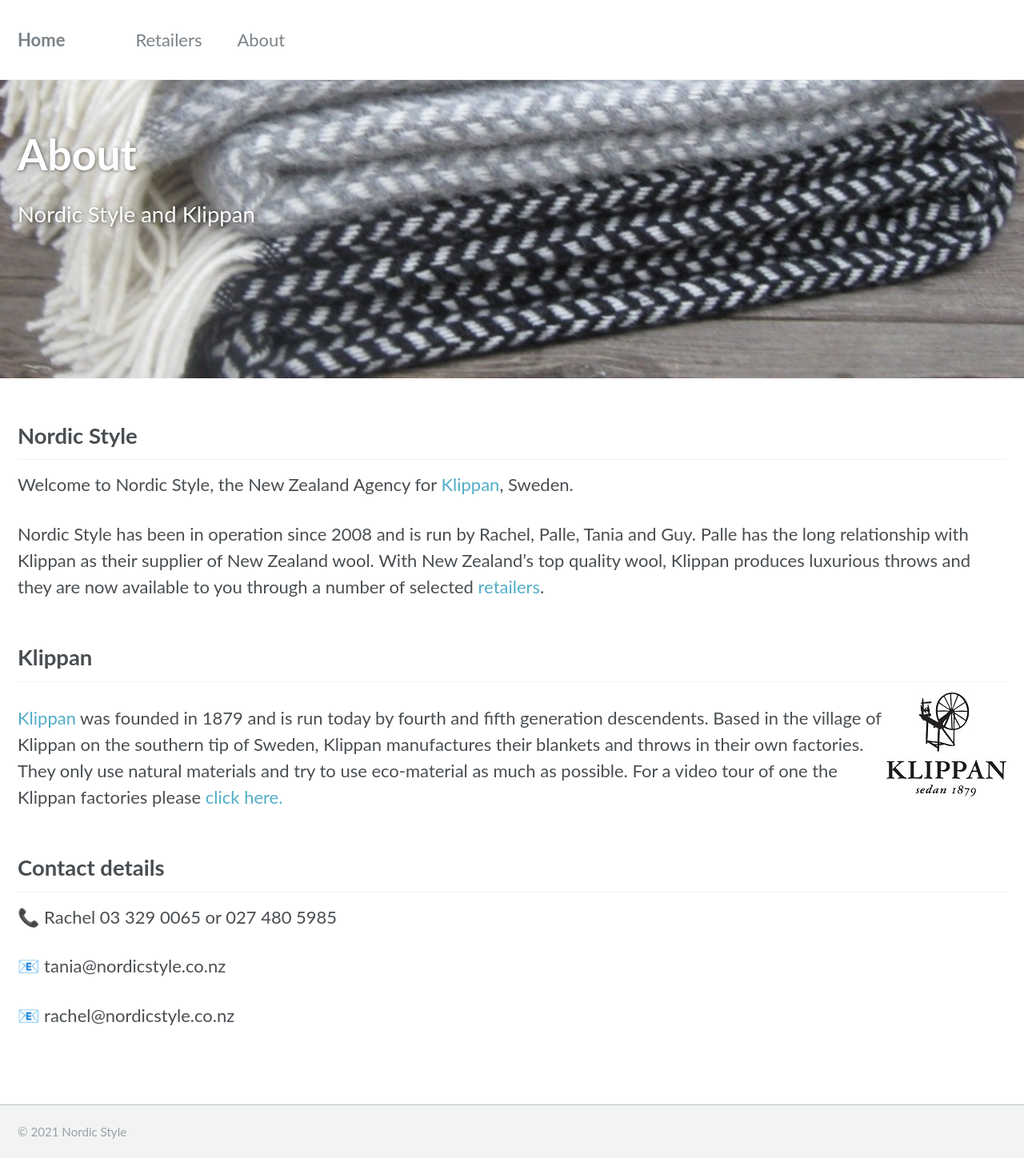
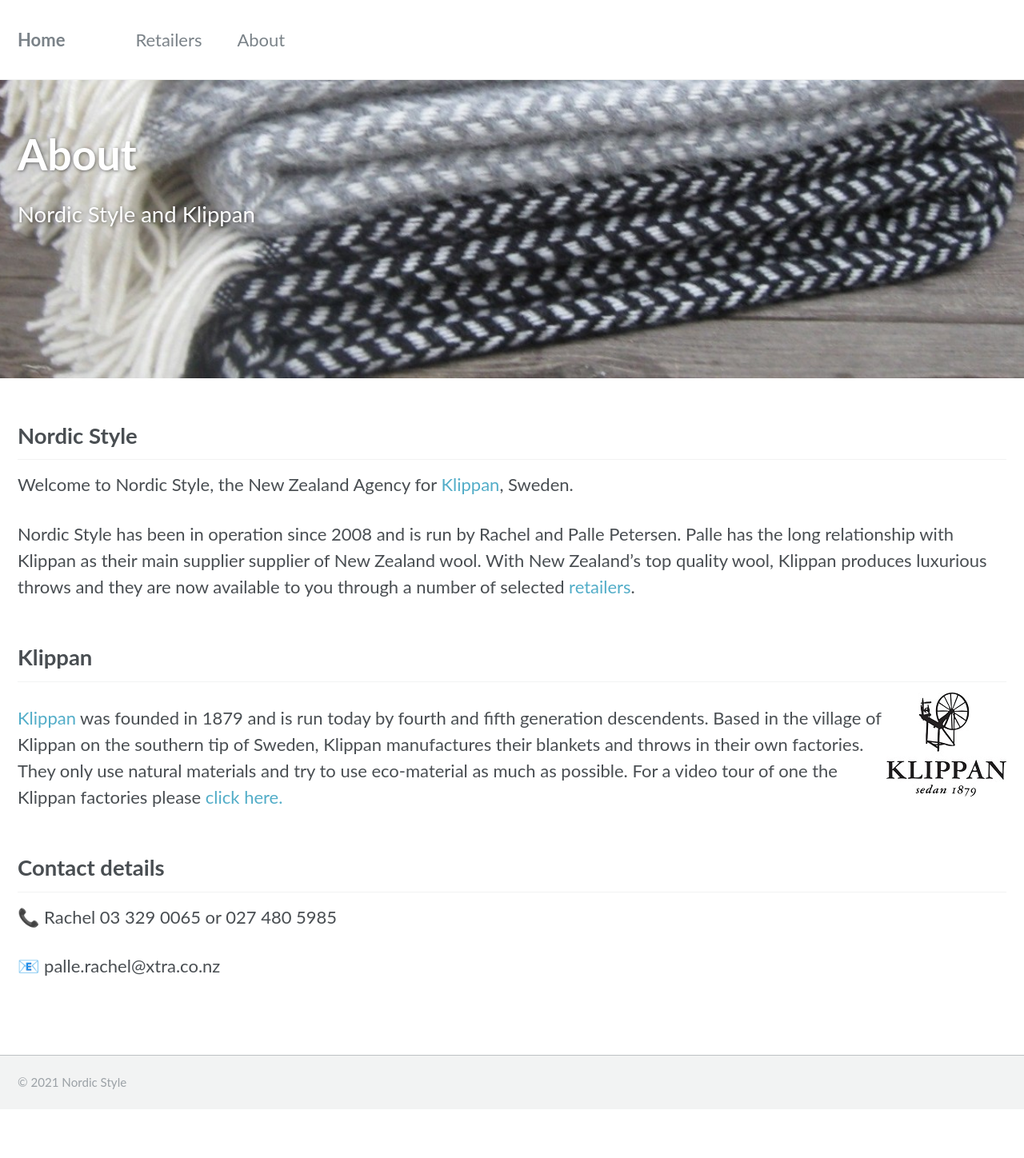
Before and after one commit to nordicstyle/nordicstyle.github.io, a Jekyll site: the page built from _pages/about.md, in a window 1280 px wide. Shown: the whole page at 80% size. Built offline with Jekyll 4.4.1, drawn with Linux system fonts in a browser that asks for light colours; emoji names are drawn with the system emoji font; after the commit the page ends 1387 px from its top, so only the background shows below that.

Commit message:
Update about.md

```diff
--- a/_pages/about.md
+++ b/_pages/about.md
@@ -17,7 +17,7 @@
 Welcome to Nordic Style, the New Zealand Agency for [Klippan](https://www.klippanyllefabrik.com), Sweden.
 
 
-Nordic Style has been in operation since 2008 and is run by Rachel, Palle, Tania and Guy. Palle has the long relationship with Klippan as their supplier of New Zealand wool. With New Zealand’s top quality wool, Klippan produces luxurious throws and they are now available to you through a number of selected [retailers](/retailers).
+Nordic Style has been in operation since 2008 and is run by Rachel and Palle Petersen. Palle has the long relationship with Klippan as their main supplier supplier of New Zealand wool. With New Zealand’s top quality wool, Klippan produces luxurious throws and they are now available to you through a number of selected [retailers](/retailers).
 
 
 ## Klippan
@@ -29,6 +29,4 @@
 ## Contact details
 :telephone_receiver: Rachel 03 329 0065 or 027 480 5985
 
-:email: tania@nordicstyle.co.nz
-
-:email: rachel@nordicstyle.co.nz
+:e-mail: palle.rachel@xtra.co.nz
```
